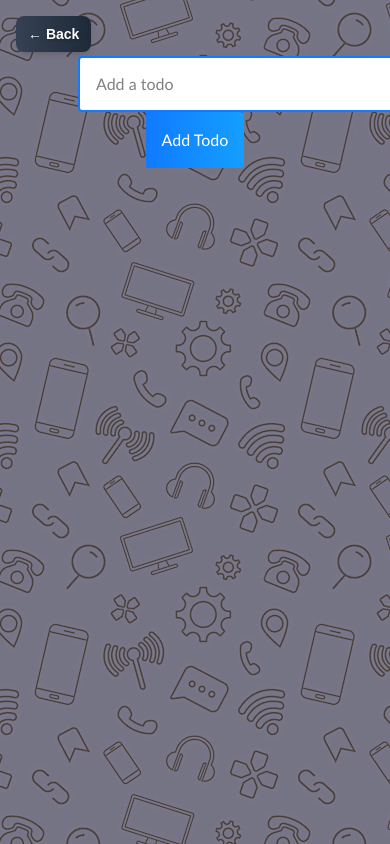
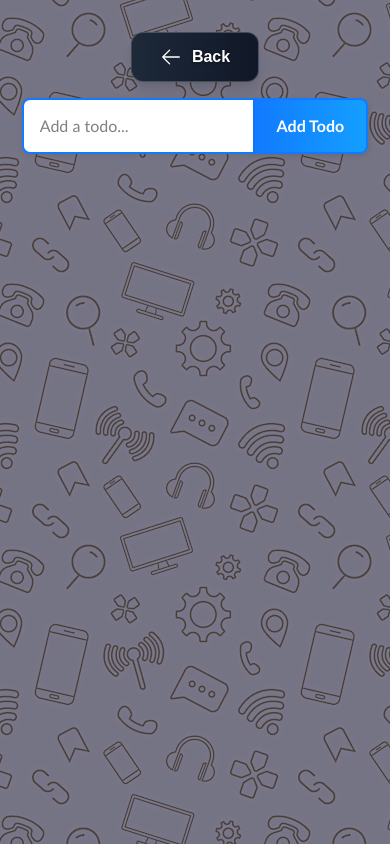
Before and after one commit to bhavin-prajapati/1234webtool, a Next.js app: page /apps/todo in a window 390 px wide. Built offline with nearby package versions, Linux system fonts and the light colour scheme.

Commit message:
UI enhancements: center controls, remove Screen Capture/Tab Manager, reorder apps, center Todo form, and constrain Formulas on mobile

```diff
--- a/src/app/apps/layout.tsx
+++ b/src/app/apps/layout.tsx
@@ -1,25 +1,38 @@
 "use client";
+
+import React from 'react';
+import { ArrowLeftIcon } from '@heroicons/react/24/outline';
 
 export default function AppsLayout({
   children,
 }: Readonly<{
   children: React.ReactNode;
 }>) {
+  const handleBack = () => {
+    if (typeof window !== 'undefined') {
+      if (window.history.length > 1) {
+        window.history.back();
+      } else {
+        window.location.href = '/';
+      }
+    }
+  };
+
   return (
-    <div className="min-h-screen moving-background h-full overflow-y-auto [&::-webkit-scrollbar]:w-2 [&::-webkit-scrollbar-track]:bg-stone-100 [&::-webkit-scrollbar-thumb]:bg-stone-300 dark:[&::-webkit-scrollbar-track]:bg-neutral-700 dark:[&::-webkit-scrollbar-thumb]:bg-neutral-500">
-      <div className="absolute top-4 left-4 z-50">
-        <button onClick={() => window.history.back()}
-          style={{ background: 'none', border: 'none', cursor: 'pointer' }}
-          >
-          <span
-            className="flex app-menu-link items-center gap-2 px-3 py-2 rounded-lg bg-gradient-to-r from-gray-700 to-gray-800 shadow-md hover:shadow-lg no-underline text-sm font-semibold text-white"
-            style={{ fontFamily: 'Arial, sans-serif', textShadow: '0 1px 3px rgba(0,0,0,0.3)' }}
-          >
-            ← Back
-          </span>
+    <div className="min-h-screen moving-background h-full overflow-y-auto [&::-webkit-scrollbar]:w-2 [&::-webkit-scrollbar-track]:bg-stone-100 [&::-webkit-scrollbar-thumb]:bg-stone-300 dark:[&::-webkit-scrollbar-track]:bg-neutral-700 dark:[&::-webkit-scrollbar-thumb]:bg-neutral-500 flex flex-col">
+      {/* Centered Top Back Control with generous top-padding */}
+      <div className="w-full flex justify-center items-center pt-8 pb-4 px-4 z-50">
+        <button
+          onClick={handleBack}
+          className="flex items-center gap-2.5 px-7 py-3 rounded-xl bg-gradient-to-r from-gray-800 to-gray-900 hover:from-gray-700 hover:to-gray-800 active:scale-95 text-white font-semibold text-base shadow-lg hover:shadow-xl transition-all duration-200 cursor-pointer border border-white/20"
+          style={{ fontFamily: 'Arial, sans-serif', textShadow: '0 1px 3px rgba(0,0,0,0.4)' }}
+          title="Back to Home"
+        >
+          <ArrowLeftIcon style={{ width: 22, height: 22 }} />
+          <span>Back</span>
         </button>
       </div>
-      <div className="pt-14">
+      <div className="flex-1 w-full pb-16">
         {children}
       </div>
     </div>
--- a/src/app/apps/privacy-policy/page.tsx
+++ b/src/app/apps/privacy-policy/page.tsx
@@ -1,9 +1,22 @@
 'use client';
 
+import React from 'react';
+import { ArrowLeftIcon } from '@heroicons/react/24/outline';
+
 export default function PrivacyPolicyPage() {
+  const handleBack = () => {
+    if (typeof window !== 'undefined') {
+      if (window.history.length > 1) {
+        window.history.back();
+      } else {
+        window.location.href = '/';
+      }
+    }
+  };
+
   return (
-    <div className="min-h-screen bg-gray-50">
-      <div className="max-w-3xl mx-auto px-6 py-12">
+    <div className="w-full max-w-3xl mx-auto px-4 sm:px-6 py-6">
+      <div className="bg-white/95 backdrop-blur-md rounded-3xl shadow-xl border border-white/40 p-6 sm:p-10">
         <h1 className="text-3xl font-bold text-gray-900 mb-2">Privacy Policy</h1>
         <p className="text-sm text-gray-500 mb-8">Last updated: May 12, 2026</p>
 
@@ -65,6 +78,18 @@ export default function PrivacyPolicyPage() {
             </p>
           </section>
         </div>
+
+        <div className="mt-10 pt-6 border-t border-gray-200 flex justify-center">
+          <button
+            onClick={handleBack}
+            className="flex items-center gap-2.5 px-7 py-3 rounded-xl bg-gradient-to-r from-gray-800 to-gray-900 hover:from-gray-700 hover:to-gray-800 active:scale-95 text-white font-semibold text-base shadow-lg hover:shadow-xl transition-all duration-200 cursor-pointer border border-white/20"
+            style={{ fontFamily: 'Arial, sans-serif', textShadow: '0 1px 3px rgba(0,0,0,0.4)' }}
+            title="Back to Home"
+          >
+            <ArrowLeftIcon style={{ width: 22, height: 22 }} />
+            <span>Back</span>
+          </button>
+        </div>
       </div>
     </div>
   );
--- a/src/app/components/apps/Todo/Todo.css
+++ b/src/app/components/apps/Todo/Todo.css
@@ -10,16 +10,19 @@
 body {
   background: var(--background-rgb);
 }
+
 .todo-app {
   display: flex;
   flex-direction: column;
-  justify-content: start;
-  width: 60%;
-  min-height: 600px;
+  justify-content: flex-start;
+  align-items: center;
+  width: 95%;
+  max-width: 520px;
+  min-height: 500px;
   text-align: center;
   margin: 0 auto;
-  border-radius: 10px;
-  padding-bottom: 32px;
+  border-radius: 12px;
+  padding: 0 12px 32px 12px;
 }
 
 .important-btn {
@@ -38,30 +41,40 @@ body {
 }
 
 h1 {
-  margin: 32px 0;
-  font-size: 33px;
+  margin: 24px 0;
+  font-size: 32px;
 }
 
 .complete {
   text-decoration: line-through;
+  opacity: 0.7;
 }
 
 .todo-form {
-  margin-bottom: 32px;
+  display: flex;
+  justify-content: center;
+  align-items: stretch;
+  width: 100%;
+  max-width: 460px;
+  margin: 0 auto 28px auto;
 }
 
 .todo-input {
-  padding: 14px 32px 14px 16px;
-  border-radius: 4px 0 0 4px;
+  flex: 1;
+  min-width: 0;
+  padding: 14px 16px;
+  border-radius: 8px 0 0 8px;
   border: 2px solid rgba(17, 122, 255, 1);
   outline: none;
-  width: 320px;
+  font-size: 16px;
+  box-shadow: 0 2px 6px rgba(0,0,0,0.06);
 }
 
 .todo-button {
-  padding: 16px;
-  border: none;
-  border-radius: 0 4px 4px 0;
+  padding: 14px 22px;
+  border: 2px solid rgba(17, 122, 255, 1);
+  border-left: none;
+  border-radius: 0 8px 8px 0;
   cursor: pointer;
   outline: none;
   background: linear-gradient(
@@ -70,12 +83,26 @@ h1 {
     rgba(20, 159, 255, 1) 100%
   );
   color: white;
-  text-transform: capitalize;
+  font-size: 16px;
+  font-weight: 600;
+  white-space: nowrap;
+  box-shadow: 0 2px 6px rgba(0,0,0,0.1);
+  transition: opacity 0.2s, transform 0.1s;
+}
+
+.todo-button:active {
+  transform: scale(0.98);
+}
+
+.todo-button:hover {
+  opacity: 0.95;
 }
 
 .todo-container {
   display: flex;
-  flex-direction: row;
+  flex-direction: column;
+  align-items: center;
+  width: 100%;
   position: relative;
 }
 
@@ -83,16 +110,18 @@ h1 {
   display: flex;
   justify-content: space-between;
   align-items: center;
-  margin: 4px auto;
+  margin: 6px auto;
   color: white;
   background: linear-gradient(
     90deg,
     rgba(20, 159, 255, 1) 0%,
     rgba(17, 122, 255, 1) 100%
   );
-  padding: 16px;
-  border-radius: 5px;
-  width: 90%;
+  padding: 14px 16px;
+  border-radius: 8px;
+  width: 100%;
+  max-width: 460px;
+  box-shadow: 0 2px 6px rgba(0,0,0,0.1);
 }
 
 .iconsContainer {
--- a/src/app/components/apps/Todo/TodoForm.js
+++ b/src/app/components/apps/Todo/TodoForm.js
@@ -1,14 +1,14 @@
 import React, { useState } from "react";
-
 
 export default function TodoForm(props) {
   const [input, setInput] = useState("");
 
   const handleSubmit = (e) => {
-    e.preventDefault()
-    props.addTodo(input)
-    setInput("")
-  }
+    e.preventDefault();
+    if (!input || !input.trim()) return;
+    props.addTodo(input.trim());
+    setInput("");
+  };
 
   return (
     <form onSubmit={handleSubmit} className="todo-form">
@@ -16,7 +16,7 @@ export default function TodoForm(props) {
         value={input}
         onChange={(e) => setInput(e.target.value)}
         className="todo-input bg-white text-black"
-        placeholder="Add a todo"
+        placeholder="Add a todo..."
       />
       <button type="submit" className="todo-button">Add Todo</button>
     </form>
```
Also changed, not shown: src/app/components/HomeScreen.tsx (+16 -23 lines), src/app/components/apps/Formulas.tsx (+31 -27 lines), 43 other files (tests, documents, lock files or other folders).
